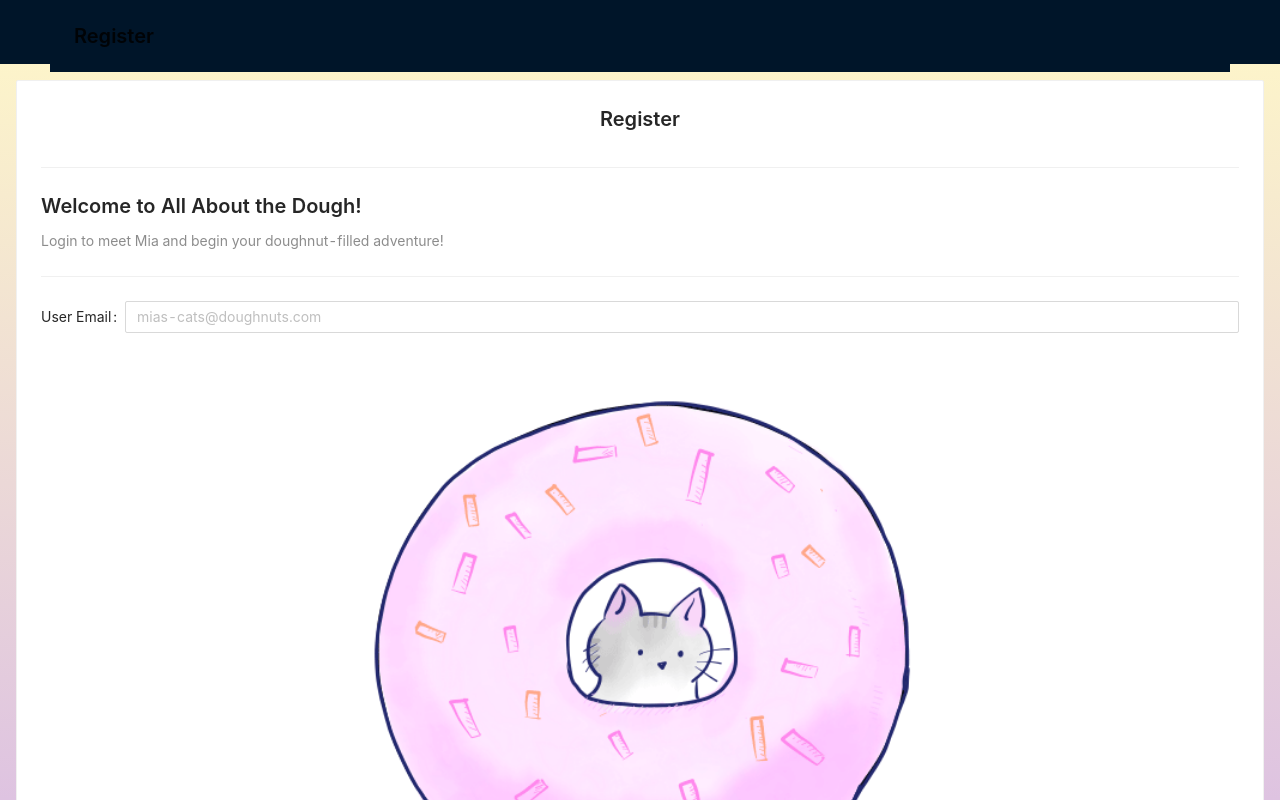
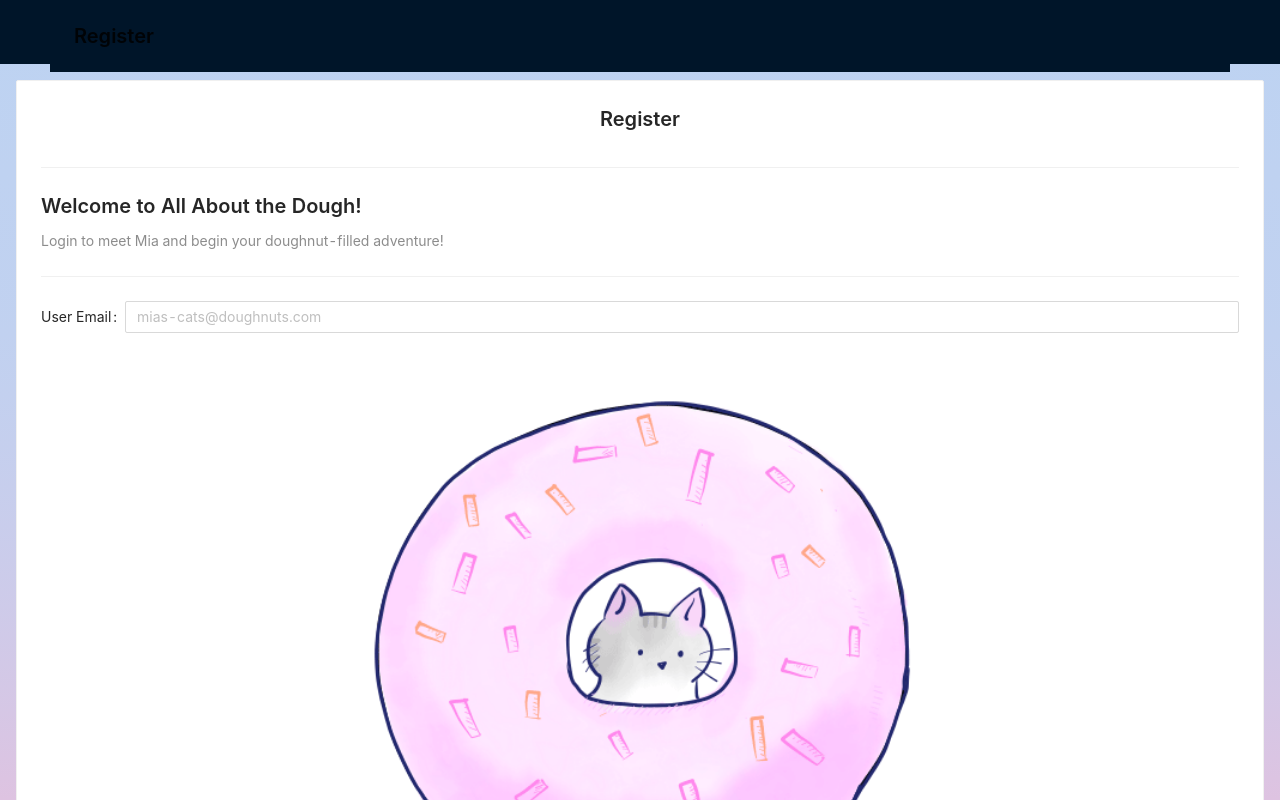
Before and after one commit to bevansm/cmdf-2020, a React (Create React App) app: page / in a window 1280 px wide. Shown: the top 800 px of the page. Built offline with nearby package versions, Linux system fonts and the light colour scheme.

Commit message:
updated gradient

```diff
--- a/src/styles/index.css
+++ b/src/styles/index.css
@@ -6,7 +6,7 @@ body {
   -webkit-font-smoothing: antialiased;
   -moz-osx-font-smoothing: grayscale;
 
-  background: linear-gradient(#FFF8C8, #DEC3E1);
+  background: linear-gradient(#BDD3F2, 75%, #DEC3E1);
 }
 
 code {
```
